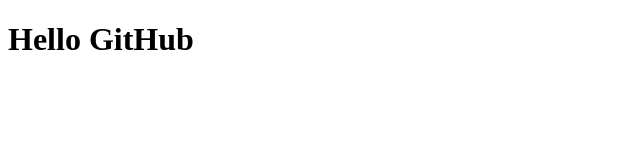
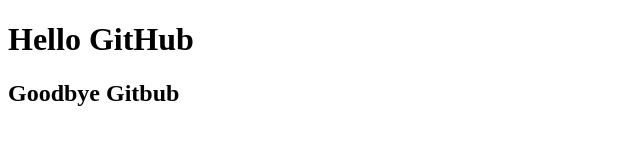
Before and after one commit to QuyenMai1501/CSS-basic-K24WD03, a plain HTML site: page day2/index.html in a window 1280 px wide. Shown: the whole page, without its empty margins (0-640 px from the left). Drawn offline with Linux system fonts and the light colour scheme.

Commit message:
Created: <h2>

```diff
--- a/day2/index.html
+++ b/day2/index.html
@@ -7,5 +7,6 @@
 </head>
 <body>
     <h1>Hello GitHub</h1>
+    <h2>Goodbye Gitbub</h2>
 </body>
 </html>
```
